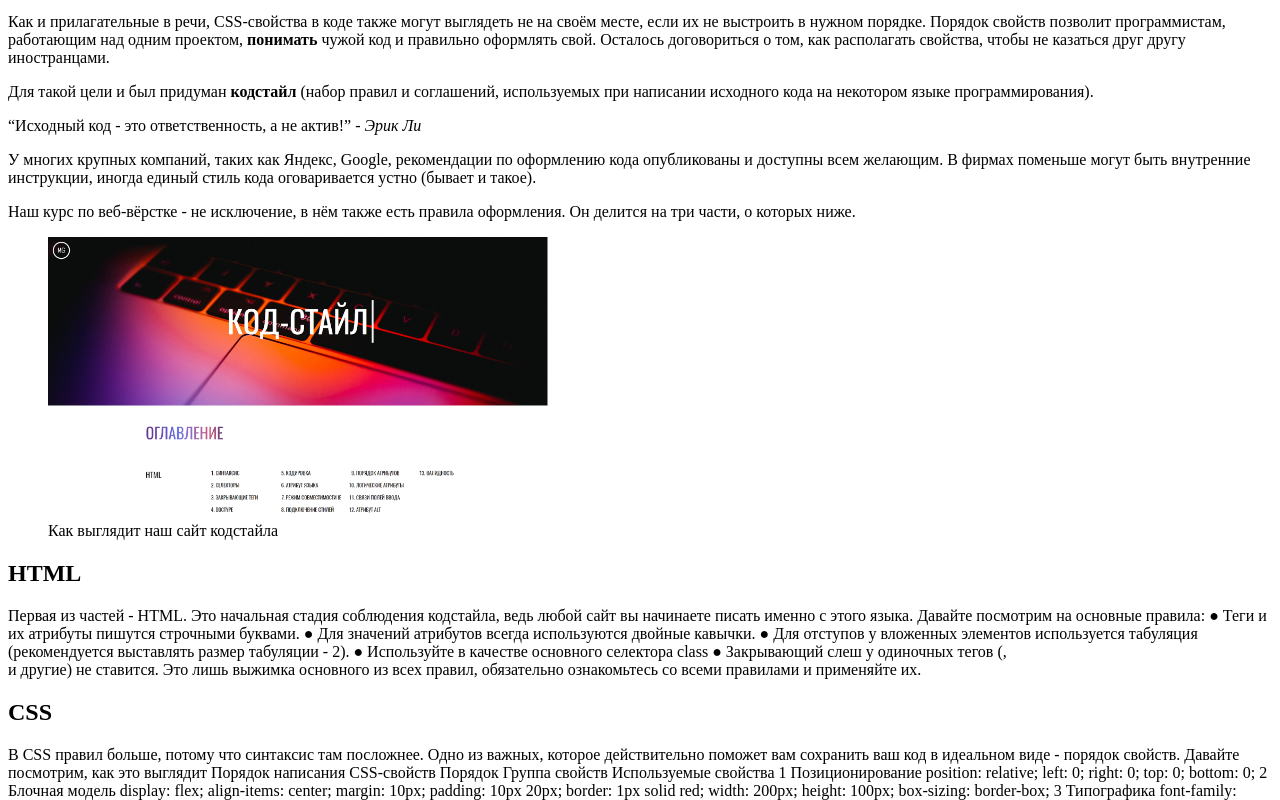
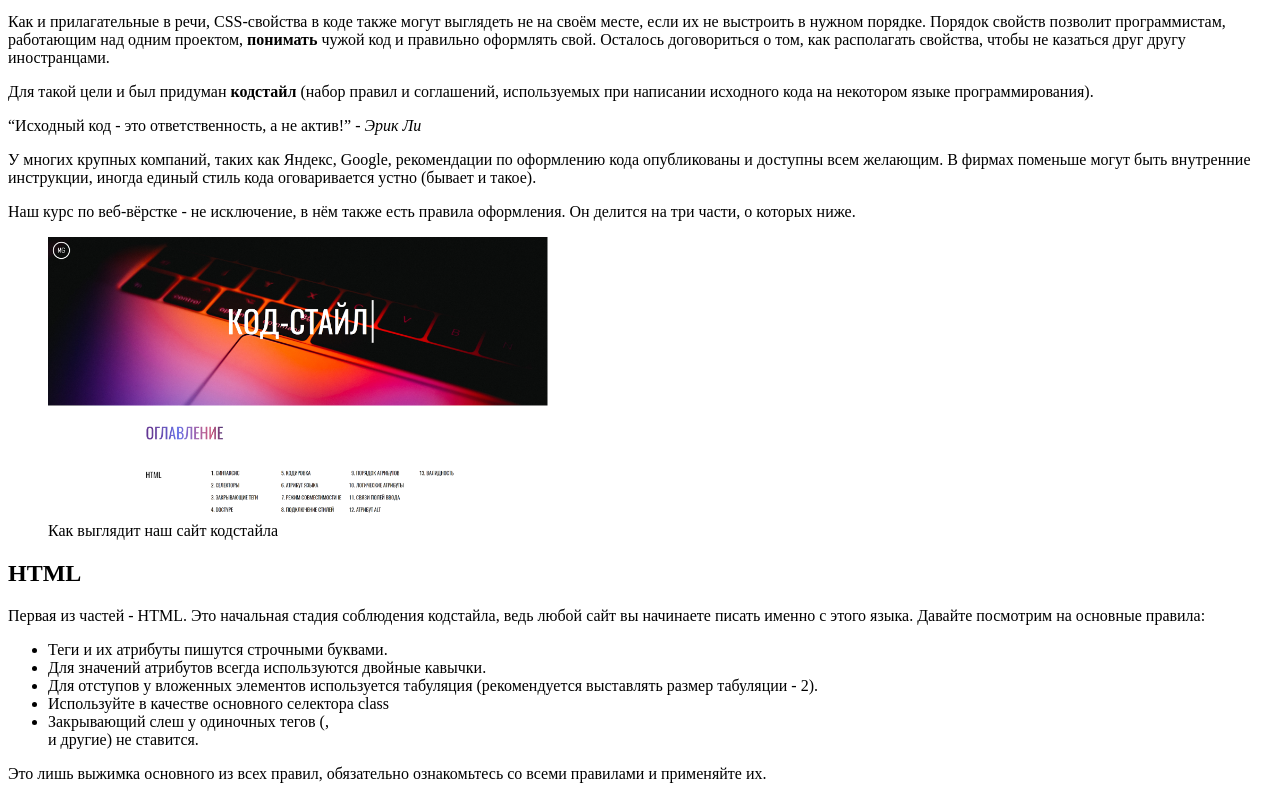
Before and after one commit to Kyrator/web_desing, a plain HTML site: page lesson_2/index.html in a window 1280 px wide. Shown: the part 137-937 px from the top of the page. Drawn offline with Linux system fonts and the light colour scheme.

Commit message:
1759_21082024

```diff
--- a/lesson_2/index.html
+++ b/lesson_2/index.html
@@ -38,14 +38,16 @@
 
         <h2>HTML</h2>
 
-        Первая из частей - HTML. Это начальная стадия соблюдения кодстайла, ведь любой сайт вы начинаете писать именно с этого языка. Давайте посмотрим на основные правила:
-        ● Теги и их атрибуты пишутся строчными буквами.
-        ● Для значений атрибутов всегда используются двойные кавычки.
-        ● Для отступов у вложенных элементов используется табуляция (рекомендуется
-        выставлять размер табуляции - 2).
-        ● Используйте в качестве основного селектора class
-        ● Закрывающий слеш у одиночных тегов (<img>, <br> и другие) не ставится.
-        Это лишь выжимка основного из всех правил, обязательно ознакомьтесь со всеми правилами и применяйте их.
+        <p>Первая из частей - HTML. Это начальная стадия соблюдения кодстайла, ведь любой сайт вы начинаете писать именно с этого языка. Давайте посмотрим на основные правила:</p>
+        <ul>
+            <li>Теги и их атрибуты пишутся строчными буквами.</li>
+            <li>Для значений атрибутов всегда используются двойные кавычки.</li>
+            <li>Для отступов у вложенных элементов используется табуляция (рекомендуется выставлять размер табуляции - 2).</li>
+            <li>Используйте в качестве основного селектора class</li>
+            <li>Закрывающий слеш у одиночных тегов (<img>, <br> и другие) не ставится.</li>
+        </ul>
+
+        <p>Это лишь выжимка основного из всех правил, обязательно ознакомьтесь со всеми правилами и применяйте их.</p>
 
         <h2>CSS</h2>
 
```
